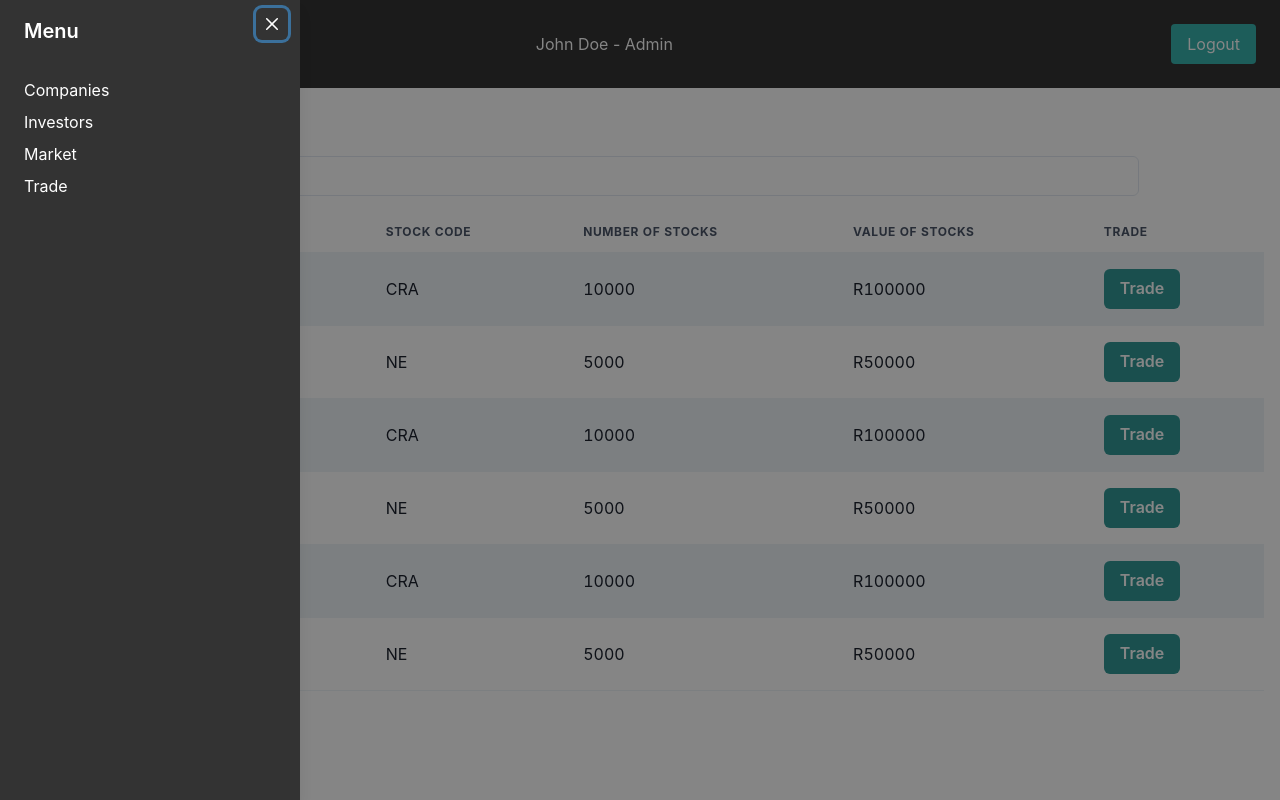
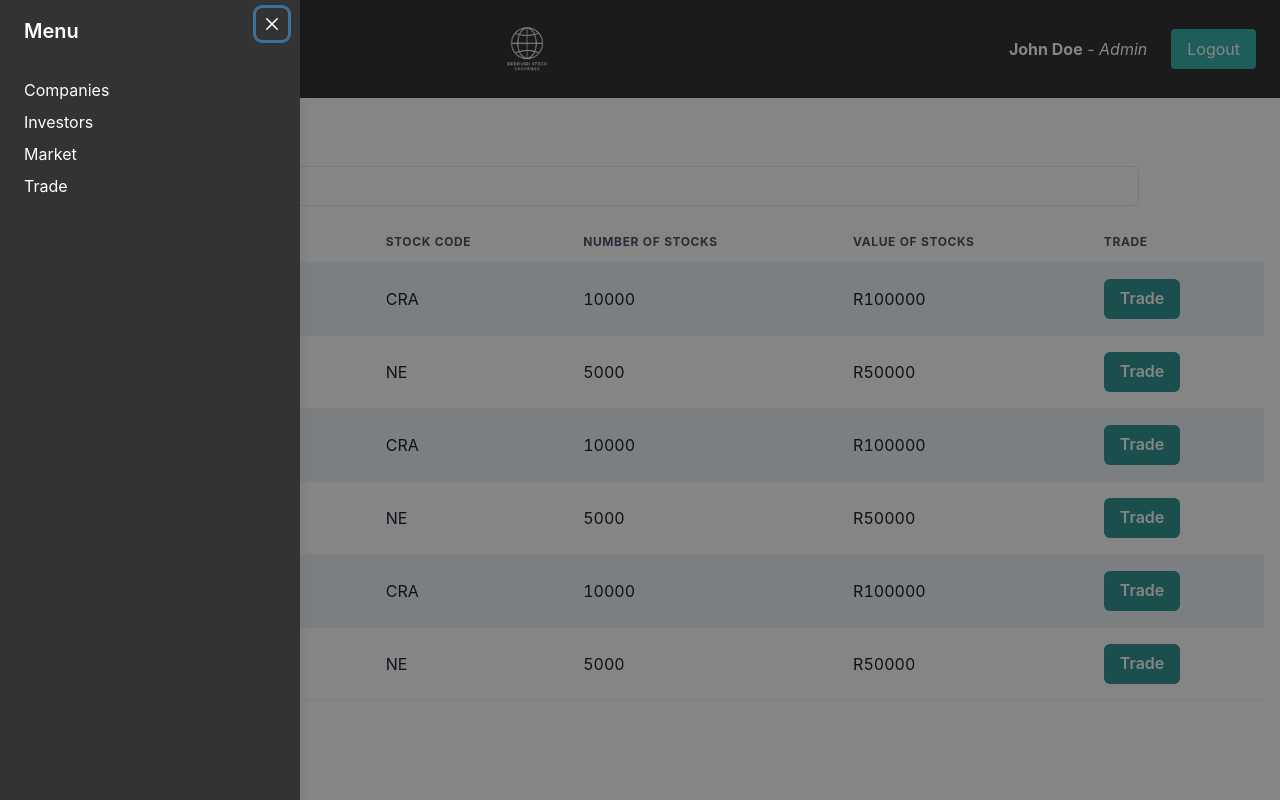
Before and after one commit to DesignPatternsLevelUp/Frontend, a React (Vite) app in the folder frontend/: page /market in a window 1280 px wide. Built offline with nearby package versions, Linux system fonts and the light colour scheme.

Commit message:
added topnav

```diff
--- a/frontend/src/components/TopNav/TopNav.css
+++ b/frontend/src/components/TopNav/TopNav.css
@@ -5,11 +5,18 @@
 	padding: 1.5rem;
 	background-color: #333;
 	color: white;
-	transition: transform 0.3s ease;
 }
 
-.drawer-open {
-	transform: translateX(300px);
+.navbar-logo {
+	flex: 1;
+	text-align: center;
+}
+
+.logo-img {
+	height: auto;
+	max-height: 50px;
+	display: block;
+	margin: 0 auto;
 }
 
 .menu-icon {
@@ -18,11 +25,6 @@
 	color: white;
 	font-size: 1.5rem;
 	cursor: pointer;
-}
-
-.nav-items {
-	display: flex;
-	flex-direction: column;
 }
 
 .user-info {
@@ -34,7 +36,16 @@
 	margin-right: 0.5rem;
 }
 
+.bold-name {
+	font-weight: bold;
+}
+
+.italic-role {
+	font-style: italic;
+}
+
 .logout-button {
+	margin-left: 1rem;
 	background-color: #38b2ac;
 	color: white;
 	border: none;
--- a/frontend/src/components/TopNav/TopNav.tsx
+++ b/frontend/src/components/TopNav/TopNav.tsx
@@ -1,6 +1,7 @@
-import React, { useState } from "react";
+import { useState } from "react";
 import "./TopNav.css";
 import DrawerComponent from "../Drawer/Drawer";
+import logo from "../../assets/logo.png";
 
 const TopNav = () => {
 	const [isDrawerOpen, setIsDrawerOpen] = useState(true);
@@ -24,11 +25,18 @@ const TopNav = () => {
 					☰
 				</button>
 
-				<div className="nav-items">
-					<span className="user-text">John Doe - Admin</span>
+				<div className="navbar-logo">
+					<img src={logo} alt="Logo" className="logo-img" />
 				</div>
 
+				<div className="nav-items"></div>
+
 				<div className="user-info">
+					<span className="user-text">
+						<span className="bold-name">John Doe</span> -{" "}
+						<span className="italic-role">Admin</span>
+					</span>
+
 					<button className="logout-button">Logout</button>
 				</div>
 			</div>
```
Also changed, not shown: frontend/src/assets/logo.png (added).
